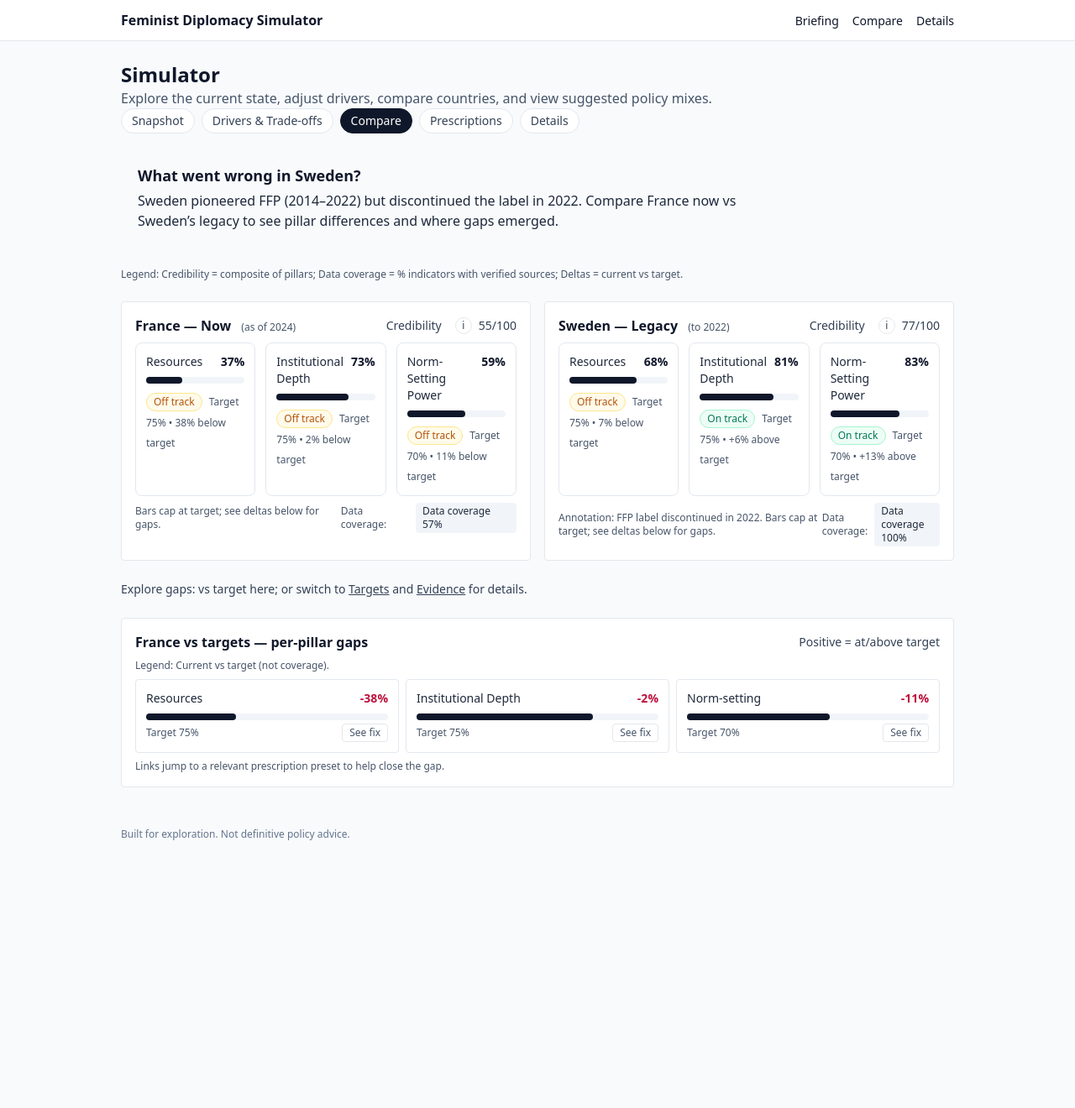
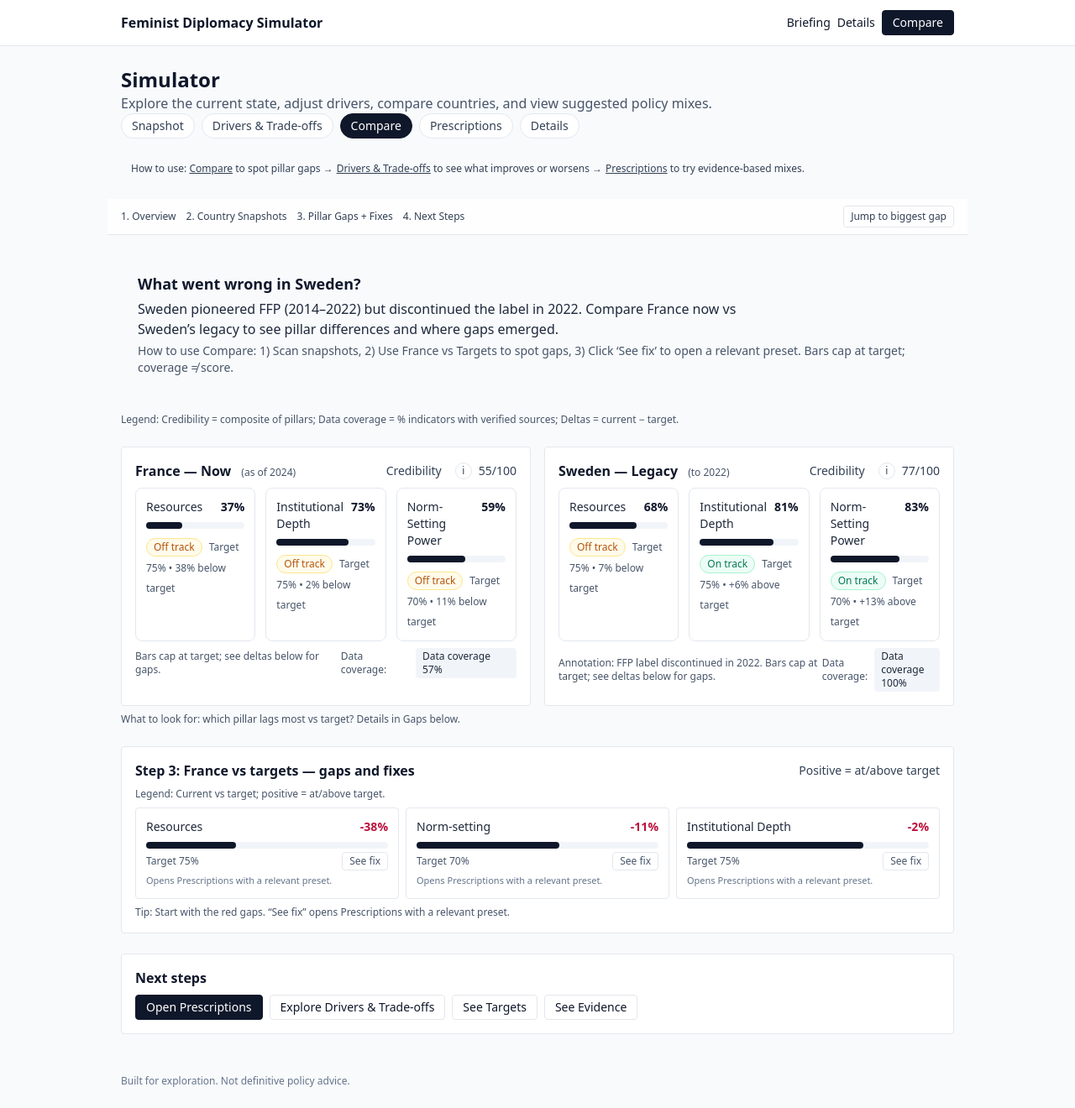
Before and after one commit to lavanyagarg112/feminist-diplomacy-simulator, a Next.js app: page /simulator/compare in a window 1280 px wide. Shown: the whole page at 84% size. Before the commit the page ends 1026 px from the top, so only its background shows below. Built offline with nearby package versions, Linux system fonts and the light colour scheme.

Commit message:
make compare more obvious

```diff
--- a/app/briefing/page.tsx
+++ b/app/briefing/page.tsx
@@ -36,6 +36,7 @@ export default function BriefingPage() {
       <SectionIntro
         title="How credible is France’s leadership?"
         subtitle="A concise, sourced snapshot with the three pillars, contradictions, and quick context vs Sweden."
+        hint="Start with Compare to see pillar gaps, then explore Drivers & Trade‑offs."
       />
 
       <div className="grid gap-4 md:grid-cols-2">
@@ -51,9 +52,9 @@ export default function BriefingPage() {
           </div>
           <div className="mt-2 text-xs text-slate-600">Badges indicate whether each pillar is on track vs its target. Coverage is about sources, not the score.</div>
           <div className="mt-3 flex flex-wrap gap-2 text-xs">
-            <Link href="/simulator/compare" className="rounded border px-3 py-1 hover:bg-slate-50">Compare in detail</Link>
-            <Link href="/details" className="rounded border px-3 py-1 hover:bg-slate-50">See details</Link>
-            <Link href="/simulator/drivers" className="rounded border px-3 py-1 hover:bg-slate-50">Explore scenarios (advanced)</Link>
+            <Link href="/simulator/compare" className="rounded border border-slate-900 bg-slate-900 px-3 py-1 text-white hover:bg-slate-800">Start with Compare</Link>
+            <Link href="/simulator/drivers" className="rounded border px-3 py-1 hover:bg-slate-50">Drivers & Trade‑offs</Link>
+            <Link href="/details" className="rounded border px-3 py-1 hover:bg-slate-50">Details</Link>
           </div>
         </div>
 
@@ -75,9 +76,9 @@ export default function BriefingPage() {
           </div>
           <div className="mt-2 text-xs text-slate-600">Credibility {seRes.credibility}/100</div>
           <div className="mt-3">
-            <Link href="/simulator/compare" className="rounded border px-3 py-1 text-xs hover:bg-slate-50">Open Compare</Link>
+            <Link href="/simulator/compare" className="rounded border border-slate-900 bg-slate-900 px-3 py-1 text-xs text-white hover:bg-slate-800">Open Compare</Link>
           </div>
-        </div>
+      </div>
 
         <div className="rounded-xl border bg-white p-5">
           <h3 className="m-0 text-base font-semibold">Evidence highlights</h3>
--- a/app/layout.tsx
+++ b/app/layout.tsx
@@ -14,10 +14,15 @@ export default function RootLayout({ children }: { children: ReactNode }) {
         <header className="border-b bg-white">
           <nav className="mx-auto flex max-w-5xl items-center justify-between px-4 py-3">
             <Link href="/briefing" className="font-semibold">Feminist Diplomacy Simulator</Link>
-            <div className="space-x-4">
+            <div className="flex items-center gap-2">
               <Link href="/briefing" className="text-sm hover:underline">Briefing</Link>
-              <Link href="/simulator/compare" className="text-sm hover:underline">Compare</Link>
               <Link href="/details" className="text-sm hover:underline">Details</Link>
+              <Link
+                href="/simulator/compare"
+                className="rounded border border-slate-900 bg-slate-900 px-3 py-1 text-sm text-white hover:bg-slate-800"
+              >
+                Compare
+              </Link>
             </div>
           </nav>
         </header>
--- a/app/simulator/compare/page.tsx
+++ b/app/simulator/compare/page.tsx
@@ -22,24 +22,64 @@ export default function ComparePage() {
     targetPct: tmap[p.id]?.targetPct ?? 75,
     presetId: tmap[p.id]?.presetId,
   }));
+  // Sort by biggest negative gaps first
+  deltas.sort((a, b) => (a.currentPct - a.targetPct) - (b.currentPct - b.targetPct));
+  const biggest = deltas.reduce<{ id: string; delta: number; label: string } | null>((acc, d) => {
+    const delta = d.currentPct - d.targetPct;
+    if (acc === null) return { id: d.id, delta, label: d.label };
+    return delta < acc.delta ? { id: d.id, delta, label: d.label } : acc;
+  }, null);
   return (
     <section className="grid gap-6">
-      <SectionIntro
-        title="What went wrong in Sweden?"
-        subtitle="Sweden pioneered FFP (2014–2022) but discontinued the label in 2022. Compare France now vs Sweden’s legacy to see pillar differences and where gaps emerged."
-      />
-      <div className="text-xs text-slate-600">Legend: Credibility = composite of pillars; Data coverage = % indicators with verified sources; Deltas = current vs target.</div>
-      <CountryComparePanel />
-      <div className="text-sm text-slate-700">
-        Explore gaps: vs target here; or switch to <Link className="underline" href="/details#targets">Targets</Link> and <Link className="underline" href="/details#evidence">Evidence</Link> for details.
+      {/* Sticky step nav */}
+      <div className="sticky top-16 z-10 -mx-4 border-b bg-white/80 px-4 py-2 backdrop-blur">
+        <div className="mx-auto flex max-w-5xl items-center justify-between text-xs text-slate-700">
+          <div className="flex flex-wrap items-center gap-3">
+            <a href="#overview" className="hover:underline">1. Overview</a>
+            <a href="#snapshots" className="hover:underline">2. Country Snapshots</a>
+            <a href="#gaps" className="hover:underline">3. Pillar Gaps + Fixes</a>
+            <a href="#next" className="hover:underline">4. Next Steps</a>
+          </div>
+          {biggest && (
+            <a href={`#delta-${biggest.id}`} className="rounded border px-2 py-1 hover:bg-slate-50" title={`Jump to biggest gap: ${biggest.label}`}>
+              Jump to biggest gap
+            </a>
+          )}
+        </div>
       </div>
-      <div className="rounded border bg-white p-4">
+
+      <div id="overview">
+        <SectionIntro
+          title="What went wrong in Sweden?"
+          subtitle="Sweden pioneered FFP (2014–2022) but discontinued the label in 2022. Compare France now vs Sweden’s legacy to see pillar differences and where gaps emerged."
+          hint="How to use Compare: 1) Scan snapshots, 2) Use France vs Targets to spot gaps, 3) Click ‘See fix’ to open a relevant preset. Bars cap at target; coverage ≠ score."
+        />
+      </div>
+
+      <div className="text-xs text-slate-600">Legend: Credibility = composite of pillars; Data coverage = % indicators with verified sources; Deltas = current − target.</div>
+
+      <div id="snapshots">
+        <CountryComparePanel />
+        <div className="mt-2 text-xs text-slate-600">What to look for: which pillar lags most vs target? Details in Gaps below.</div>
+      </div>
+
+      <div id="gaps" className="rounded border bg-white p-4">
         <div className="mb-2 flex items-center justify-between">
-          <h3 className="font-semibold">France vs targets — per‑pillar gaps</h3>
+          <h3 className="font-semibold">Step 3: France vs targets — gaps and fixes</h3>
           <div className="text-sm text-slate-700">Positive = at/above target</div>
         </div>
         <PillarDeltaStrip deltas={deltas} />
-        <div className="mt-2 text-xs text-slate-600">Links jump to a relevant prescription preset to help close the gap.</div>
+        <div className="mt-2 text-xs text-slate-600">Tip: Start with the red gaps. “See fix” opens Prescriptions with a relevant preset.</div>
+      </div>
+
+      <div id="next" className="rounded border bg-white p-4">
+        <h3 className="mb-2 font-semibold">Next steps</h3>
+        <div className="flex flex-wrap gap-2 text-sm">
+          <Link href="/simulator/prescriptions" className="rounded border border-slate-900 bg-slate-900 px-3 py-1 text-white hover:bg-slate-800">Open Prescriptions</Link>
+          <Link href="/simulator/drivers" className="rounded border px-3 py-1 hover:bg-slate-50">Explore Drivers & Trade‑offs</Link>
+          <Link href="/details#targets" className="rounded border px-3 py-1 hover:bg-slate-50">See Targets</Link>
+          <Link href="/details#evidence" className="rounded border px-3 py-1 hover:bg-slate-50">See Evidence</Link>
+        </div>
       </div>
     </section>
   );
--- a/app/simulator/drivers/page.tsx
+++ b/app/simulator/drivers/page.tsx
@@ -175,6 +175,7 @@ export default function DriversPage() {
         <div className="rounded border bg-white p-4">
           <h2 className="mb-2 font-semibold">Projected outcomes</h2>
           <OutcomeChart data={outcomes} baseline={base} />
+          <div className="mt-2 text-xs text-slate-600">Backlash is undesirable; higher values are worse.</div>
         </div>
 
         <div className="rounded border bg-white p-4 text-sm">
@@ -233,7 +234,7 @@ export default function DriversPage() {
 
         <div className="rounded border bg-white p-4">
           <h2 className="mb-2 font-semibold">Trade-off highlights</h2>
-          <Narrative levers={levers} outcomes={outcomes} />
+          <Narrative levers={levers} outcomes={outcomes} baseline={base} />
         </div>
       </div>
     </section>
--- a/app/simulator/layout.tsx
+++ b/app/simulator/layout.tsx
@@ -7,6 +7,11 @@ export default function SimulatorLayout({ children }: { children: React.ReactNod
         <h1 className="text-2xl font-bold">Simulator</h1>
         <p className="text-slate-600">Explore the current state, adjust drivers, compare countries, and view suggested policy mixes.</p>
         <TabNav />
+        <div className="mt-2 rounded-lg bg-slate-50 p-3 text-xs text-slate-700">
+          How to use: <a className="underline" href="/simulator/compare">Compare</a> to spot pillar gaps →
+          <a className="ml-1 underline" href="/simulator/drivers">Drivers & Trade‑offs</a> to see what improves or worsens →
+          <a className="ml-1 underline" href="/simulator/prescriptions">Prescriptions</a> to try evidence‑based mixes.
+        </div>
       </header>
       <main>{children}</main>
     </div>
--- a/app/simulator/page.tsx
+++ b/app/simulator/page.tsx
@@ -4,6 +4,7 @@ import PillarGauges from "@/components/PillarGauges";
 import fr from "@/data/indicators.fr.json" assert { type: "json" };
 import targetsData from "@/data/targets.json" assert { type: "json" };
 import { computeCredibility } from "@/lib/credibility";
+import Link from "next/link";
 
 export default function SimulatorSnapshot() {
   const res = computeCredibility(fr as any);
@@ -32,6 +33,10 @@ export default function SimulatorSnapshot() {
           <CredibilityPanel />
         </div>
       </div>
+      <div className="flex flex-wrap gap-2 text-xs">
+        <Link href="/simulator/compare" className="rounded border border-slate-900 bg-slate-900 px-3 py-1 text-white hover:bg-slate-800">Compare</Link>
+        <Link href="/simulator/drivers" className="rounded border px-3 py-1 hover:bg-slate-50">Drivers & Trade‑offs</Link>
+      </div>
     </section>
   );
 }
--- a/components/DeltaBadge.tsx
+++ b/components/DeltaBadge.tsx
@@ -2,7 +2,7 @@ export default function DeltaBadge({ before, after, suffix = '' }: { before: num
   const delta = after - before;
   const sign = delta > 0 ? '+' : delta < 0 ? '' : '';
   const good = delta > 0;
-  const cls = good ? 'text-emerald-700 bg-emerald-50 border-emerald-200' : 'text-amber-700 bg-amber-50 border-amber-200';
+  const cls = good ? 'text-emerald-700 bg-emerald-50 border-emerald-200' : 'text-rose-700 bg-rose-50 border-rose-200';
   return (
     <span className={`inline-block rounded-full border px-2 py-0.5 text-xs ${cls}`}>
       {sign}{Math.round(delta)}{suffix}
--- a/components/OutcomeChart.tsx
+++ b/components/OutcomeChart.tsx
@@ -18,6 +18,7 @@ export default function OutcomeChart({ data, baseline }: { data: Outcomes; basel
   }));
 
   return (
+    <div>
       <div className="h-72 w-full">
         <ResponsiveContainer>
           <RadarChart data={chartData}>
@@ -29,5 +30,7 @@ export default function OutcomeChart({ data, baseline }: { data: Outcomes; basel
           </RadarChart>
         </ResponsiveContainer>
       </div>
+      <div className="mt-2 text-xs text-slate-600">Note: For backlash, lower is better.</div>
+    </div>
   );
 }
--- a/components/PillarDeltaStrip.tsx
+++ b/components/PillarDeltaStrip.tsx
@@ -12,13 +12,13 @@ export type PillarDelta = {
 export default function PillarDeltaStrip({ deltas }: { deltas: PillarDelta[] }) {
   return (
     <div>
-      <div className="text-xs text-slate-600">Legend: Current vs target (not coverage).</div>
+      <div className="text-xs text-slate-600">Legend: Current vs target; positive = at/above target.</div>
       <div className="mt-2 grid grid-cols-1 gap-2 sm:grid-cols-3">
       {deltas.map((d) => {
         const delta = Math.round((d.currentPct - d.targetPct) * 10) / 10;
         const ok = delta >= 0;
         return (
-          <div key={d.id} className="rounded border border-slate-200 p-3">
+          <div key={d.id} id={`delta-${d.id}`} className="rounded border border-slate-200 p-3">
             <div className="flex items-baseline justify-between">
               <div className="text-sm font-medium text-slate-800">{d.label}</div>
               <div className={`text-sm font-semibold ${ok ? "text-emerald-700" : "text-rose-700"}`}>
@@ -41,11 +41,15 @@ export default function PillarDeltaStrip({ deltas }: { deltas: PillarDelta[] })
                 <Link
                   href={`/simulator/prescriptions?preset=${encodeURIComponent(d.presetId)}`}
                   className="rounded border px-2 py-0.5 text-xs hover:bg-slate-50"
+                  title="Opens Prescriptions with a relevant preset"
                 >
                   See fix
                 </Link>
               )}
             </div>
+            {d.presetId && (
+              <div className="mt-1 text-[11px] text-slate-500">Opens Prescriptions with a relevant preset.</div>
+            )}
           </div>
         );
       })}
--- a/components/SectionIntro.tsx
+++ b/components/SectionIntro.tsx
@@ -1,8 +1,11 @@
-export default function SectionIntro({ title, subtitle }: { title: string; subtitle: string }) {
+export default function SectionIntro({ title, subtitle, hint }: { title: string; subtitle: string; hint?: string }) {
   return (
     <div className="rounded-xl bg-slate-50 p-5">
       <h2 className="text-lg font-semibold">{title}</h2>
       <p className="mt-1 max-w-3xl text-slate-800">{subtitle}</p>
+      {hint && (
+        <p className="mt-1 text-sm text-slate-600">{hint}</p>
+      )}
     </div>
   );
 }
--- a/components/Sensitivity.tsx
+++ b/components/Sensitivity.tsx
@@ -33,7 +33,7 @@ export default function Sensitivity({
   return (
     <div className="grid gap-3">
       <div className="flex items-center gap-2 text-sm">
-        <span>Outcome:</span>
+        <span>Focus outcome:</span>
         <select
           className="rounded border px-2 py-1"
           value={outcome}
```
Also changed, not shown: components/Narrative.tsx (+23 -6 lines). Lines whose indentation alone changed are shown as unchanged.
